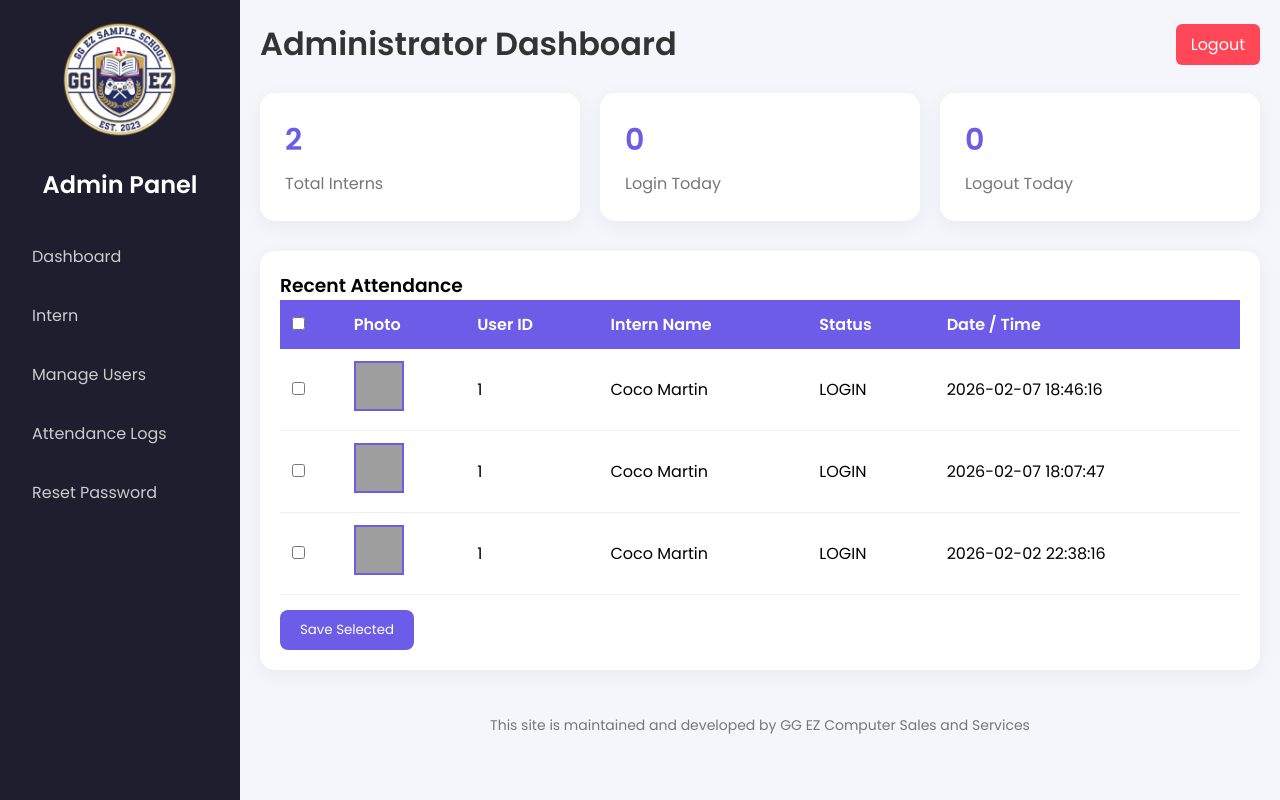
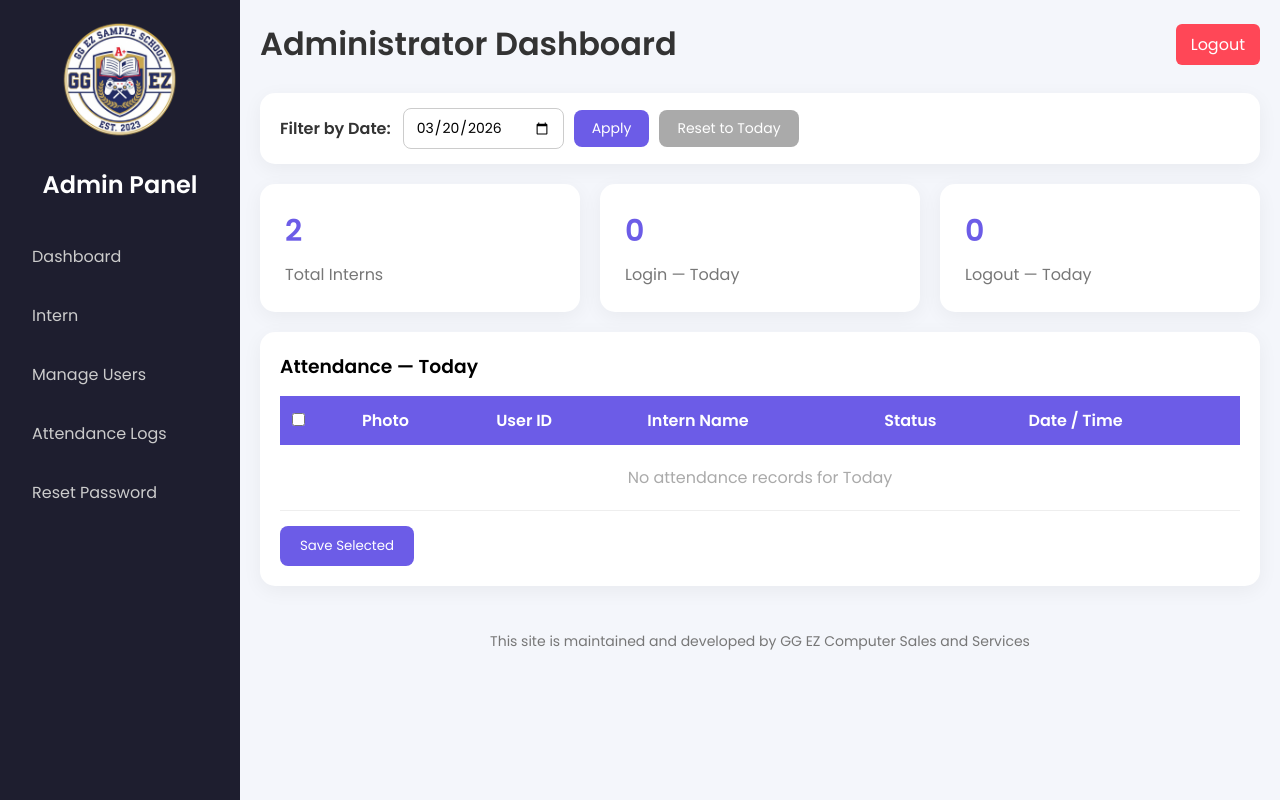
Before and after one commit to carlosguia22/MCC-OJT-Attendance-System, a PHP site: page /admin_dashboard.php in a window 1280 px wide. Run offline with PHP 8.4, Linux system fonts and the light colour scheme; a user stored in the database is signed in; data comes from the database, SQL or seed files in the repository; grey boxes are pictures that could not be loaded.

Commit message:
Feature: Added Dashboard Date Filter

```diff
--- a/admin_dashboard.php
+++ b/admin_dashboard.php
@@ -1,33 +1,54 @@
 <?php
 session_start();
 include 'config.php';
-date_default_timezone_set('Asia/Manila');
 
-// Protect page
 if(!isset($_SESSION['user_id']) || $_SESSION['accgroup'] != '1'){
     header("Location: login.php");
     exit;
 }
 
-// ✅ No user input in these queries — direct queries are safe here
-$result = $conn->query("SELECT COUNT(*) AS total FROM users");
+// Timezone fix
+date_default_timezone_set('Asia/Manila');
+
+// Date filter — use selected date or default to today
+$filterDate = isset($_GET['filter_date']) && !empty($_GET['filter_date'])
+    ? preg_replace('/[^0-9\-]/', '', $_GET['filter_date'])
+    : date('Y-m-d');
+
+// Total interns — always fixed
+$result     = $conn->query("SELECT COUNT(*) AS total FROM users");
 $totalUsers = $result ? $result->fetch_assoc()['total'] : 0;
 
-$today = date('Y-m-d');
+// Login count for selected date — prepared statement
+$stmtLogin = $conn->prepare("SELECT COUNT(*) AS total FROM attendance WHERE typeoflog='LOGIN' AND DATE(log_time) = ?");
+$stmtLogin->bind_param("s", $filterDate);
+$stmtLogin->execute();
+$loginCount = $stmtLogin->get_result()->fetch_assoc()['total'];
+$stmtLogin->close();
 
-$resultLogin = $conn->query("SELECT COUNT(*) AS total FROM attendance WHERE typeoflog='LOGIN' AND DATE(log_time)='$today'");
-$loginToday  = $resultLogin ? $resultLogin->fetch_assoc()['total'] : 0;
+// Logout count for selected date — prepared statement
+$stmtLogout = $conn->prepare("SELECT COUNT(*) AS total FROM attendance WHERE typeoflog='LOGOUT' AND DATE(log_time) = ?");
+$stmtLogout->bind_param("s", $filterDate);
+$stmtLogout->execute();
+$logoutCount = $stmtLogout->get_result()->fetch_assoc()['total'];
+$stmtLogout->close();
 
-$resultLogout = $conn->query("SELECT COUNT(*) AS total FROM attendance WHERE typeoflog='LOGOUT' AND DATE(log_time)='$today'");
-$logoutToday  = $resultLogout ? $resultLogout->fetch_assoc()['total'] : 0;
-
-$recent = $conn->query("
+// Recent attendance filtered by selected date — prepared statement
+$stmtRecent = $conn->prepare("
     SELECT a.seq, a.user_id, u.student_name, a.typeoflog, a.log_time, a.img
     FROM attendance a
     INNER JOIN users u ON a.user_id = u.id
+    WHERE DATE(a.log_time) = ?
     ORDER BY a.log_time DESC
-    LIMIT 10
+    LIMIT 50
 ");
+$stmtRecent->bind_param("s", $filterDate);
+$stmtRecent->execute();
+$recent = $stmtRecent->get_result();
+
+// Label for cards
+$isToday    = ($filterDate === date('Y-m-d'));
+$dateLabel  = $isToday ? 'Today' : date('M d, Y', strtotime($filterDate));
 ?>
 
 <!DOCTYPE html>
@@ -37,30 +58,168 @@ $recent = $conn->query("
 <meta name="viewport" content="width=device-width, initial-scale=1">
 <link href="https://fonts.googleapis.com/css2?family=Poppins:wght@300;400;600&display=swap" rel="stylesheet">
 <style>
-*{margin:0;padding:0;box-sizing:border-box;font-family:'Poppins',sans-serif;}
-body{display:flex;background:#f4f6fb;}
-.sidebar{width:240px;background:#1e1e2f;height:100vh;color:white;padding:20px;position:fixed;}
-.sidebar h2{margin-bottom:30px;text-align:center;}
-.sidebar a{display:block;padding:12px;color:#ccc;text-decoration:none;border-radius:8px;margin-bottom:10px;transition:.3s;}
-.sidebar a:hover{background:#6c5ce7;color:white;}
-.main{margin-left:240px;width:100%;padding:20px;}
-.topbar{display:flex;justify-content:space-between;align-items:center;margin-bottom:25px;}
-.topbar h1{color:#333;}
-.logout{background:#ff4757;padding:8px 15px;border-radius:6px;color:white;text-decoration:none;}
-.cards{display:grid;grid-template-columns:repeat(auto-fit,minmax(250px,1fr));gap:20px;margin-bottom:30px;}
-.card{background:white;padding:25px;border-radius:15px;box-shadow:0 5px 20px rgba(0,0,0,.05);transition:.3s;}
-.card:hover{transform:translateY(-5px);}
-.card h2{font-size:30px;color:#6c5ce7;}
-.card p{margin-top:8px;color:#777;}
-.table-container{background:white;padding:20px;border-radius:15px;box-shadow:0 5px 20px rgba(0,0,0,.05);}
-table{width:100%;border-collapse:collapse;}
-th{text-align:left;padding:12px;background:#6c5ce7;color:white;}
-td{padding:12px;border-bottom:1px solid #eee;vertical-align:middle;}
-tr:hover{background:#f9f9ff;}
-.status-login{color:green;font-weight:600;}
-.status-logout{color:red;font-weight:600;}
-.photo-square{width:50px;height:50px;object-fit:cover;border:2px solid #6c5ce7;transition:.3s;}
-.photo-square:hover{transform:scale(1.2);cursor:pointer;}
+*{
+    margin:0;
+    padding:0;
+    box-sizing:
+    border-box;
+    font-family:'Poppins',sans-serif;
+}
+body{
+    display:flex;
+    background:#f4f6fb;
+}
+.sidebar{
+    width:240px;
+    background:#1e1e2f;
+    height:100vh;
+    color:white;
+    padding:20px;
+    position:fixed;
+}
+.sidebar h2{
+    margin-bottom:30px;
+    text-align:center;
+}
+.sidebar a{
+    display:block;
+    padding:12px;
+    color:#ccc;
+    text-decoration:none;
+    border-radius:8px;
+    margin-bottom:10px;
+    transition:.3s;
+}
+.sidebar a:hover{
+    background:#6c5ce7;
+    color:white;
+}
+.main{
+    margin-left:240px;
+    width:100%;
+    padding:20px;
+}
+.topbar{
+    display:flex;
+    justify-content:space-between;
+    align-items:center;
+    margin-bottom:25px;
+}
+.topbar h1{
+    color:#333;
+}
+.logout{
+    background:#ff4757;
+    padding:8px 15px;
+    border-radius:6px;
+    color:white;
+    text-decoration:none;
+}
+.cards{
+    display:grid;
+    grid-template-columns:repeat(auto-fit,minmax(250px,1fr));
+    gap:20px;margin-bottom:20px;
+}
+.card{
+    background:white;
+    padding:25px;
+    border-radius:15px;
+    box-shadow:0 5px 20px rgba(0,0,0,.05);transition:.3s;
+}
+.card:hover{
+    transform:translateY(-5px);
+}
+.card h2{
+    font-size:30px;
+    color:#6c5ce7;
+}
+.card p{
+    margin-top:8px;
+    color:#777;
+}
+.filter-bar{
+    background:white;
+    padding:15px 20px;
+    border-radius:15px;
+    box-shadow:0 5px 20px rgba(0,0,0,.05);
+    margin-bottom:20px;
+    display:flex;
+    align-items:center;
+    gap:12px;
+    flex-wrap:wrap;
+}
+.filter-bar label{
+    font-weight:600;
+    color:#333;
+}
+.filter-bar input[type="date"]{
+    padding:8px 12px;
+    border-radius:8px;
+    border:1px solid #ccc;
+    font-size:14px;
+}
+.filter-bar button{
+    padding:8px 18px;
+    background:#6c5ce7;
+    color:white;
+    border:none;
+    border-radius:8px;
+    cursor:pointer;
+    font-size:14px;
+    transition:.3s;
+}
+.filter-bar button:hover{
+    background:#5a4bcf;
+}
+.filter-bar .reset-btn{
+    background:#aaa;
+}
+.filter-bar .reset-btn:hover{
+    background:#888;
+}
+.table-container{
+    background:white;
+    padding:20px;
+    border-radius:15px;
+    box-shadow:0 5px 20px rgba(0,0,0,.05);
+}
+table{
+    width:100%;
+    border-collapse:collapse;
+}
+th{
+    text-align:left;
+    padding:12px;
+    background:#6c5ce7;
+    color:white;
+}
+td{
+    padding:12px;
+    border-bottom:1px solid #eee;
+    vertical-align:middle;
+}
+tr:hover{
+    background:#f9f9ff;
+}
+.status-login{
+    color:green;
+    font-weight:600;
+}
+.status-logout{
+    color:red;
+    font-weight:600;
+}
+.photo-square{
+    width:50px;
+    height:50px;
+    object-fit:cover;
+    border:2px solid #6c5ce7;
+    transition:.3s;
+}
+.photo-square:hover{
+    transform:scale(1.2);
+    cursor:pointer;
+}
 @media(max-width:768px){.sidebar{display:none;}.main{margin-left:0;}}
 </style>
 <script>
@@ -83,7 +242,6 @@ function toggleSelectAll(source){
     <a href="add_intern.php">Intern</a>
     <a href="add_user.php">Manage Users</a>
     <a href="attendance_log.php">Attendance Logs</a>
-    <!-- ✅ Reset password only accessible to logged-in admins -->
     <a href="forgot_password.php">Reset Password</a>
 </div>
 
@@ -93,14 +251,44 @@ function toggleSelectAll(source){
         <a class="logout" href="logout.php">Logout</a>
     </div>
 
-    <div class="cards">
-        <div class="card"><h2><?= $totalUsers ?></h2><p>Total Interns</p></div>
-        <div class="card"><h2><?= $loginToday ?></h2><p>Login Today</p></div>
-        <div class="card"><h2><?= $logoutToday ?></h2><p>Logout Today</p></div>
+    <!-- Date Filter Bar -->
+    <div class="filter-bar">
+        <label>Filter by Date:</label>
+        <form method="get" action="" style="display:flex;align-items:center;gap:10px;flex-wrap:wrap;margin:0;">
+            <input type="date" name="filter_date" value="<?= htmlspecialchars($filterDate) ?>">
+            <button type="submit">Apply</button>
+            <a href="admin_dashboard.php">
+                <button type="button" class="reset-btn">Reset to Today</button>
+            </a>
+        </form>
+        <?php if(!$isToday): ?>
+            <span style="color:#6c5ce7;font-weight:600;font-size:14px;">
+                Showing: <?= htmlspecialchars($dateLabel) ?>
+            </span>
+        <?php endif; ?>
     </div>
 
+    <!-- Stat Cards -->
+    <div class="cards">
+        <div class="card">
+            <h2><?= $totalUsers ?></h2>
+            <p>Total Interns</p>
+        </div>
+        <div class="card">
+            <h2><?= $loginCount ?></h2>
+            <p>Login — <?= htmlspecialchars($dateLabel) ?></p>
+        </div>
+        <div class="card">
+            <h2><?= $logoutCount ?></h2>
+            <p>Logout — <?= htmlspecialchars($dateLabel) ?></p>
+        </div>
+    </div>
+
+    <!-- Attendance Table -->
     <div class="table-container">
-        <h3>Recent Attendance</h3>
+        <h3 style="margin-bottom:15px;">
+            Attendance — <?= htmlspecialchars($dateLabel) ?>
+        </h3>
         <form method="post" action="process_selected.php">
         <table>
             <tr>
@@ -111,7 +299,11 @@ function toggleSelectAll(source){
                 <th>Status</th>
                 <th>Date / Time</th>
             </tr>
-            <?php while($r = $recent->fetch_assoc()): ?>
+            <?php
+            $hasRows = false;
+            while($r = $recent->fetch_assoc()):
+                $hasRows = true;
+            ?>
             <tr>
                 <td><input type="checkbox" name="selected[]" value="<?= (int)$r['seq'] ?>"></td>
                 <td>
@@ -123,10 +315,19 @@ function toggleSelectAll(source){
                 </td>
                 <td><?= (int)$r['user_id'] ?></td>
                 <td><?= htmlspecialchars($r['student_name']) ?></td>
-                <td><?= htmlspecialchars($r['typeoflog']) ?></td>
+                <td class="<?= strtolower($r['typeoflog']) == 'login' ? 'status-login' : 'status-logout' ?>">
+                    <?= htmlspecialchars($r['typeoflog']) ?>
+                </td>
                 <td><?= htmlspecialchars($r['log_time']) ?></td>
             </tr>
             <?php endwhile; ?>
+            <?php if(!$hasRows): ?>
+            <tr>
+                <td colspan="6" style="text-align:center;color:#aaa;padding:20px;">
+                    No attendance records for <?= htmlspecialchars($dateLabel) ?>
+                </td>
+            </tr>
+            <?php endif; ?>
         </table>
         <button type="submit" style="margin-top:15px;padding:10px 20px;background:#6c5ce7;color:white;border:none;border-radius:8px;cursor:pointer;">Save Selected</button>
         </form>
@@ -149,3 +350,4 @@ window.onclick = function(e){ if(e.target==document.getElementById("imgModal"))
 </script>
 </body>
 </html>
+<?php $stmtRecent->close(); ?>
```
